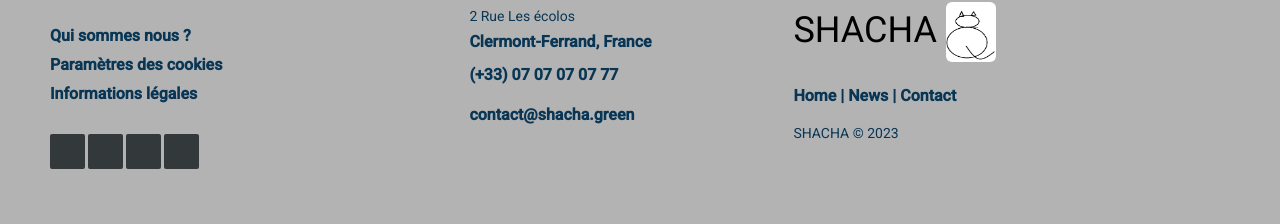
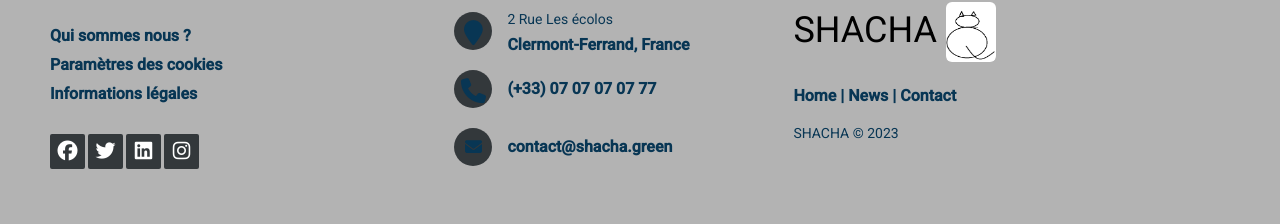
Before and after one commit to sharencharge/Sharencharge_Angular, an Angular app: page / in a window 1280 px wide. Shown: the part 450-674 px from the top of the page. Built offline with nearby package versions, Linux system fonts and the light colour scheme; no server answers.

Commit message:
FIX : import font awesome

```diff
--- a/angular.json
+++ b/angular.json
@@ -31,7 +31,8 @@
             ],
             "styles": [
               "src/styles.scss",
-              "node_modules/bootstrap/dist/css/bootstrap.css"
+              "node_modules/bootstrap/dist/css/bootstrap.css",
+              "node_modules/@fortawesome/fontawesome-free/css/all.min.css"
             ],
             "scripts": [
               "node_modules/bootstrap/dist/js/bootstrap.bundle.min.js"
--- a/package.json
+++ b/package.json
@@ -18,6 +18,7 @@
     "@angular/platform-browser": "^15.1.0",
     "@angular/platform-browser-dynamic": "^15.1.0",
     "@angular/router": "^15.1.0",
+    "@fortawesome/fontawesome-free": "^6.3.0",
     "bootstrap": "^5.2.3",
     "rxjs": "~7.8.0",
     "tslib": "^2.3.0",
--- a/src/app/footer/footer.component.html
+++ b/src/app/footer/footer.component.html
@@ -6,10 +6,10 @@
       <a routerLink="/shacha"> Informations légales</a>
       </p>
       <div class="icons">
-        <a href="#"><i class="fa fa-facebook"></i></a>
-        <a href="#"><i class="fa fa-twitter"></i></a>
-        <a href="#"><i class="fa fa-linkedin"></i></a>
-        <a href="#"><i class="fa fa-instagram"></i></a>
+        <a href="#"><i class="fa-brands  fa-facebook"></i></a>
+        <a href="#"><i class="fa-brands fa-twitter"></i></a>
+        <a href="#"><i class="fa-brands  fa-linkedin"></i></a>
+        <a href="#"><i class="fa-brands  fa-instagram"></i></a>
       </div>
     </div>
     <div class="footer-center col-md-4 col-sm-6">
```
Also changed, not shown: 1 other file (tests, documents, lock files or other folders).
